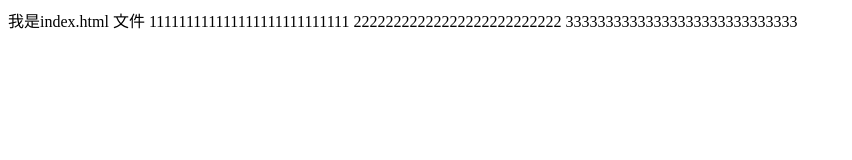
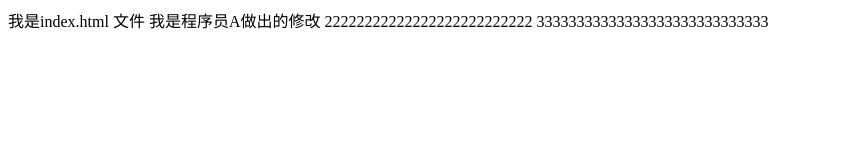
Before and after one commit to 15270989424/git-demo, a plain HTML site: page index.html in a window 1280 px wide. Shown: the whole page, without its empty margins (0-852 px from the left). Drawn offline with Linux system fonts and the light colour scheme.

Commit message:
测试冲突

```diff
--- a/index.html
+++ b/index.html
@@ -6,7 +6,7 @@
 	</head>
 	<body>
 		我是index.html 文件
-		111111111111111111111111111
+		我是程序员A做出的修改
 		22222222222222222222222222
 		33333333333333333333333333333
 
```
